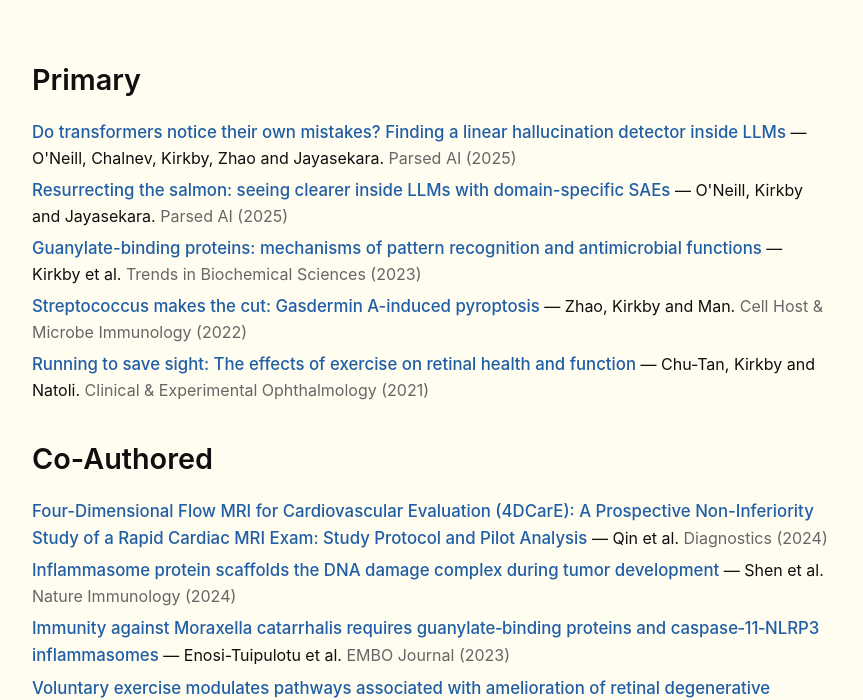
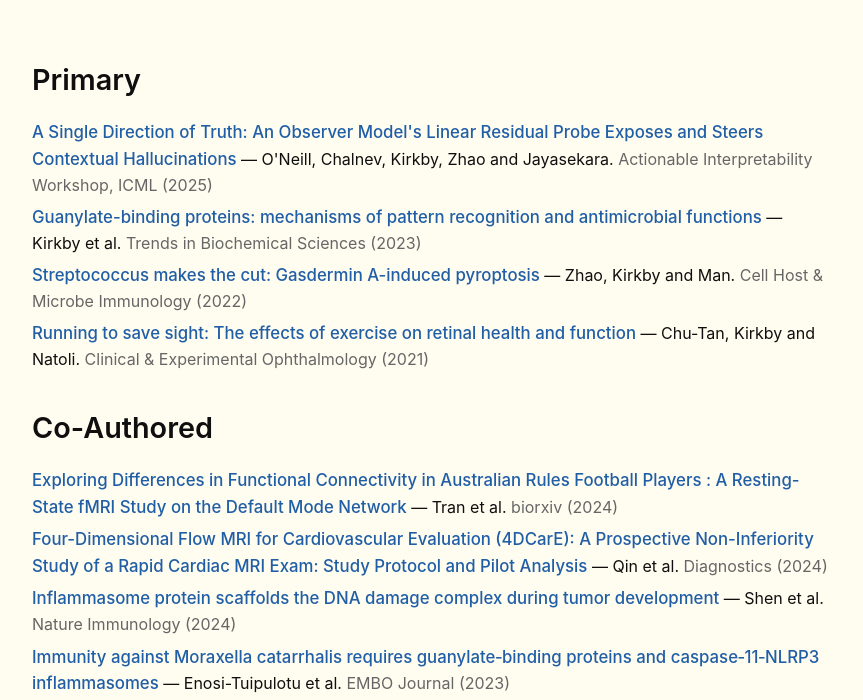
Before and after one commit to MaxKirkby5/maxkirkby5.github.io, a plain HTML site: page research.html in a window 1280 px wide. Shown: the part 51-751 px from the top of the page, without its empty margins (208-1071 px from the left). Drawn offline with Linux system fonts and the light colour scheme.

Commit message:
13/8/25 - latest paper update

```diff
--- a/research.html
+++ b/research.html
@@ -251,12 +251,9 @@
             <h2>Primary</h2>
             <ul class="papers-list">
                 <li>
-                    <a class="title" href="https://parsed.com/research/do-transformers-notice-their-own-mistakes-finding-a-linear-hallucination-detector-inside-llms">Do transformers notice their own mistakes? Finding a linear hallucination detector inside LLMs</a>
-                     — O'Neill, Chalnev, Kirkby, Zhao and Jayasekara. <span class="meta">Parsed AI (2025)</span>
-                </li>
-                <li>
-                    <a class="title" href="https://parsed.com/research/resurrecting-the-salmon-seeing-clearer-inside-llms-with-domain-specific-saes">Resurrecting the salmon: seeing clearer inside LLMs with domain-specific SAEs</a>
-                     — O'Neill, Kirkby and Jayasekara. <span class="meta">Parsed AI (2025)</span>
+                    <a class="title" href="https://arxiv.org/abs/2507.23221">A Single Direction of Truth: An Observer Model's Linear Residual Probe Exposes and Steers Contextual Hallucinations
+                    </a>
+                     — O'Neill, Chalnev, Kirkby, Zhao and Jayasekara. <span class="meta">Actionable Interpretability Workshop, ICML (2025)</span>
                 </li>
                 <li>
                     <a class="title" href="https://www.cell.com/trends/biochemical-sciences/fulltext/S0968-0004(23)00165-2">Guanylate-binding proteins: mechanisms of pattern recognition and antimicrobial functions</a>
@@ -276,6 +273,12 @@
         <section>
             <h2>Co-Authored</h2>
             <ul class="papers-list">
+                <li>
+                    <a class="title" href="https://www.biorxiv.org/content/10.1101/2024.09.15.613156v1.abstract">Exploring Differences in Functional Connectivity in Australian Rules Football Players : A Resting-State fMRI Study on the Default Mode Network
+                    </a>
+                     — Tran et al. <span class="meta">biorxiv (2024)</span>
+                </li>
+
                 <li>
                     <a class="title" href="https://pubmed.ncbi.nlm.nih.gov/39594256/#:~:text=Methods%3A%204DCarE%20(4D%2Dflow,(45%2D60%20min).">Four-Dimensional Flow MRI for Cardiovascular Evaluation (4DCarE): A Prospective Non-Inferiority Study of a Rapid Cardiac MRI Exam: Study Protocol and Pilot Analysis</a>
                      — Qin et al. <span class="meta">Diagnostics (2024)</span>
```
